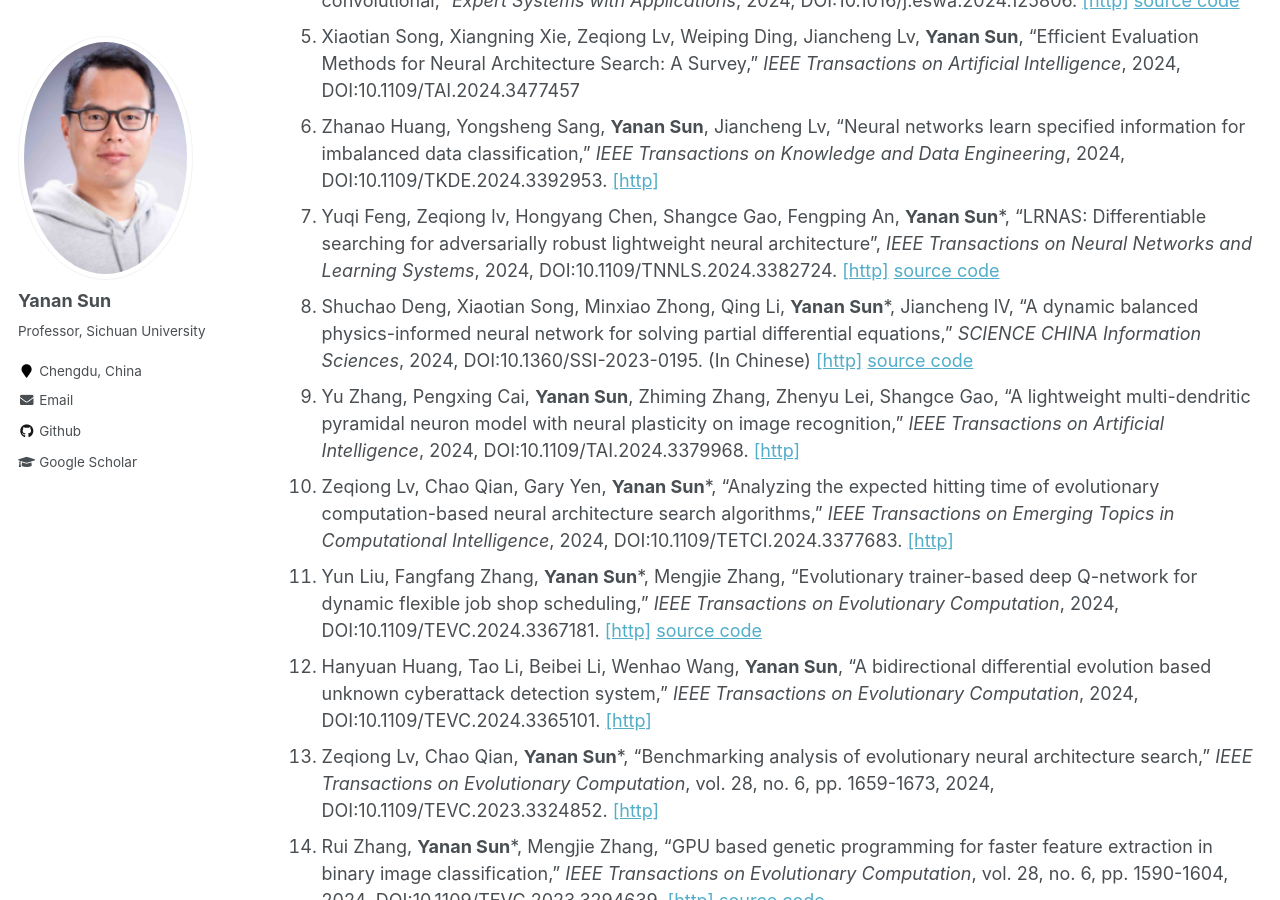
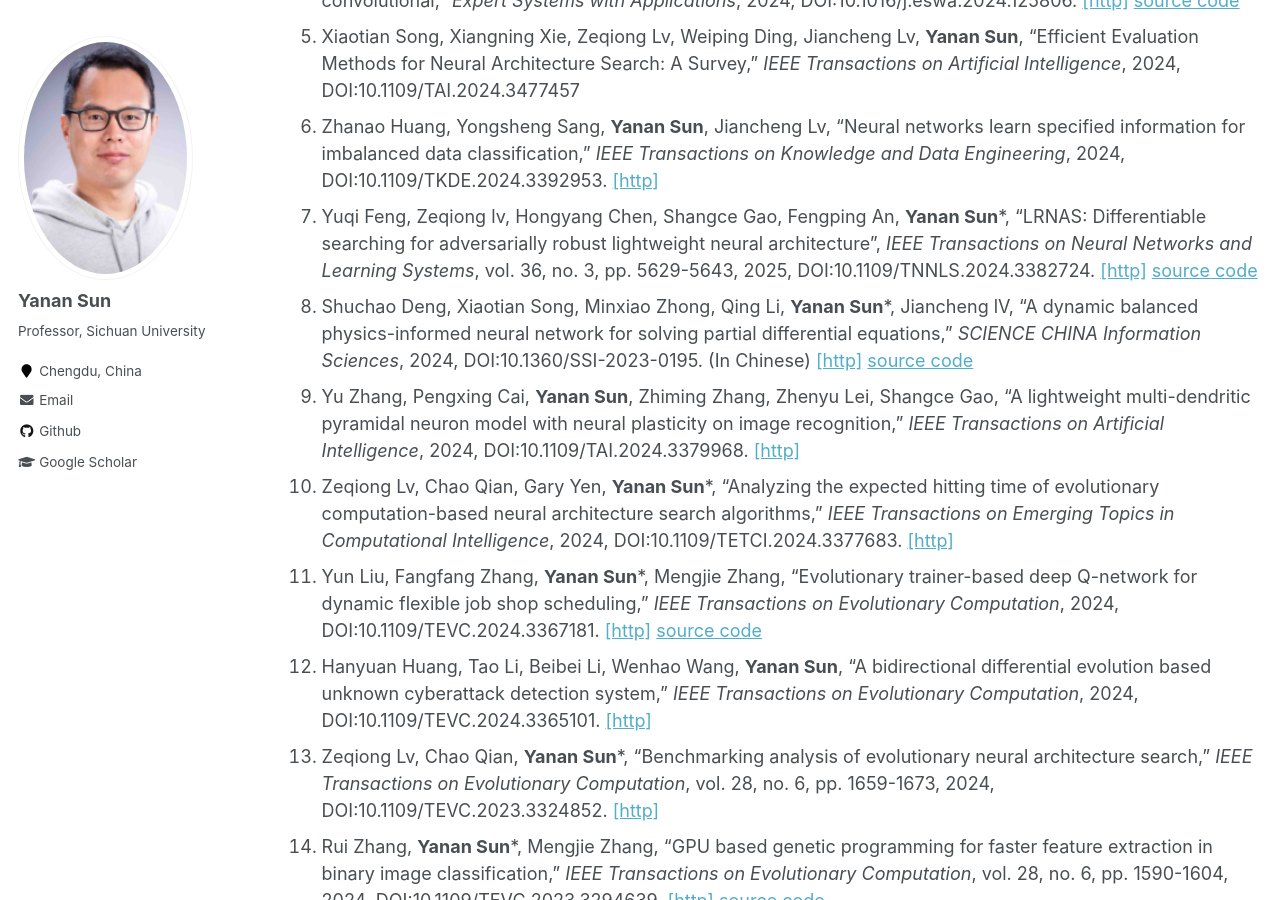
Before and after one commit to yn-sun/yn-sun.github.io, a Jekyll site: the page built from _pages/publications.md, in a window 1280 px wide and 900 px high, scrolled down 879 px. Built offline with Jekyll 4.4.1, drawn with Linux system fonts in a browser that asks for light colours; comment, search, counter and statistics services are not loaded.

Commit message:
Update publications.md

```diff
--- a/_pages/publications.md
+++ b/_pages/publications.md
@@ -17,7 +17,7 @@ author_profile: true
 4. Yu Wang, Jiahao Fan, **Yanan Sun**, "Classification of sewer pipe defects based on an automatically designed convolutional," <i>Expert Systems with Applications</i>, 2024, DOI:10.1016/j.eswa.2024.125806. [[http]](https://www.sciencedirect.com/science/article/pii/S0957417424026733)  [source code](https://anonymous.4open.science/r/ASN-26AB/)
 5. Xiaotian Song, Xiangning Xie, Zeqiong Lv, Weiping Ding, Jiancheng Lv, **Yanan Sun**, "Efficient Evaluation Methods for Neural Architecture Search: A Survey," <i>IEEE Transactions on Artificial Intelligence</i>, 2024, DOI:10.1109/TAI.2024.3477457
 6. Zhanao Huang, Yongsheng Sang, **Yanan Sun**, Jiancheng Lv, "Neural networks learn specified information for imbalanced data classification," <i>IEEE Transactions on Knowledge and Data Engineering</i>, 2024, DOI:10.1109/TKDE.2024.3392953. [[http]](https://ieeexplore.ieee.org/abstract/document/10508073)
-7. Yuqi Feng, Zeqiong lv, Hongyang Chen, Shangce Gao, Fengping An, **Yanan Sun***, "LRNAS: Differentiable searching for adversarially robust lightweight neural architecture", <i>IEEE Transactions on Neural Networks and Learning Systems</i>, 2024, DOI:10.1109/TNNLS.2024.3382724. [[http]](https://ieeexplore.ieee.org/document/10490151)  [source code](https://github.com/fyqsama/LRNAS)
+7. Yuqi Feng, Zeqiong lv, Hongyang Chen, Shangce Gao, Fengping An, **Yanan Sun***, "LRNAS: Differentiable searching for adversarially robust lightweight neural architecture", <i>IEEE Transactions on Neural Networks and Learning Systems</i>, vol. 36, no. 3, pp. 5629-5643, 2025, DOI:10.1109/TNNLS.2024.3382724. [[http]](https://ieeexplore.ieee.org/document/10490151)  [source code](https://github.com/fyqsama/LRNAS)
 8. Shuchao Deng, Xiaotian Song, Minxiao Zhong, Qing Li, **Yanan Sun***, Jiancheng lV, "A dynamic balanced physics-informed neural network for solving partial differential equations," <i>SCIENCE CHINA Information Sciences</i>, 2024, DOI:10.1360/SSI-2023-0195. (In Chinese) [[http]](http://engine.scichina.com/doi/10.1360/SSI-2023-0195)   [source code](https://github.com/Xiaojiuwo168/DBPINN/)
 9. Yu Zhang, Pengxing Cai, **Yanan Sun**, Zhiming Zhang, Zhenyu Lei, Shangce Gao, "A lightweight multi-dendritic pyramidal neuron model with neural plasticity on image recognition," <i>IEEE Transactions on Artificial Intelligence</i>, 2024, DOI:10.1109/TAI.2024.3379968. [[http]](https://ieeexplore.ieee.org/document/10477771)
 10. Zeqiong Lv, Chao Qian, Gary Yen, **Yanan Sun***, "Analyzing the expected hitting time of evolutionary computation-based neural architecture search algorithms," <i>IEEE Transactions on Emerging Topics in Computational Intelligence</i>, 2024, DOI:10.1109/TETCI.2024.3377683. [[http]](https://ieeexplore.ieee.org/document/10485448)
```
